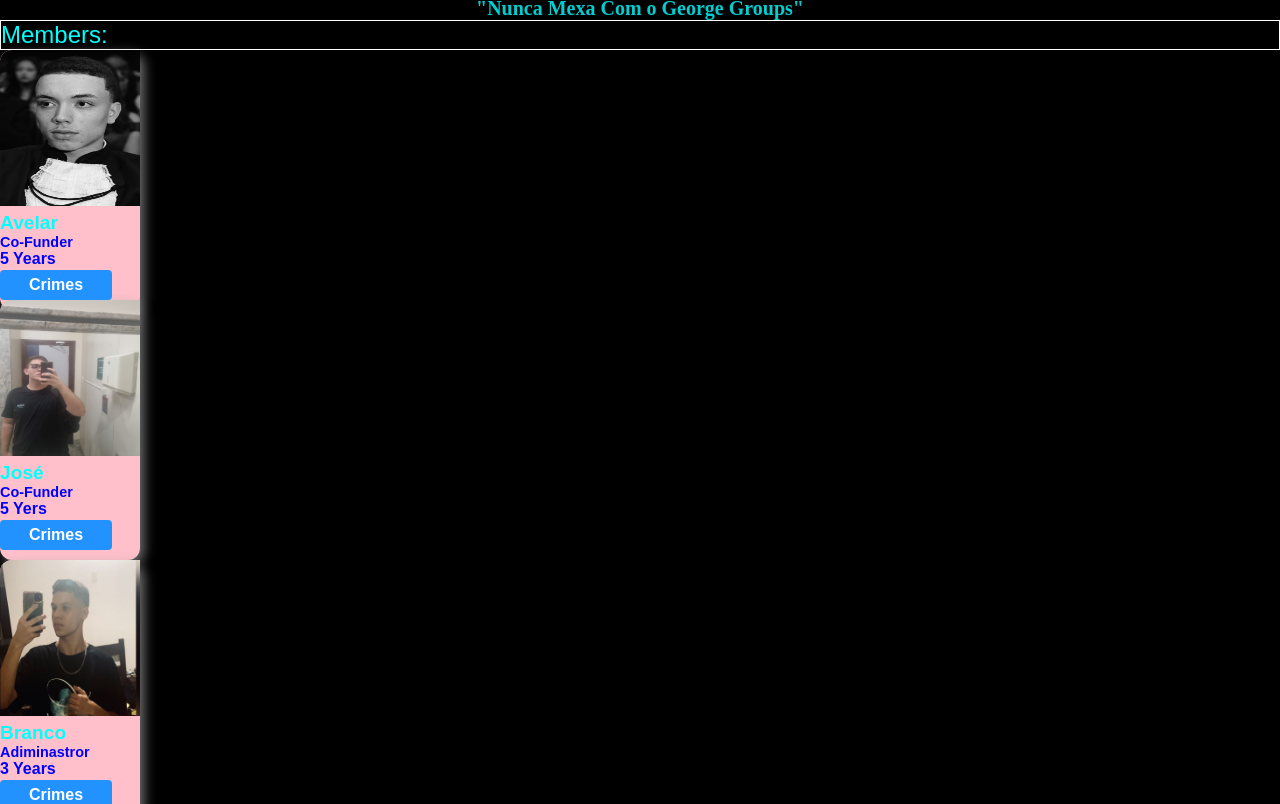
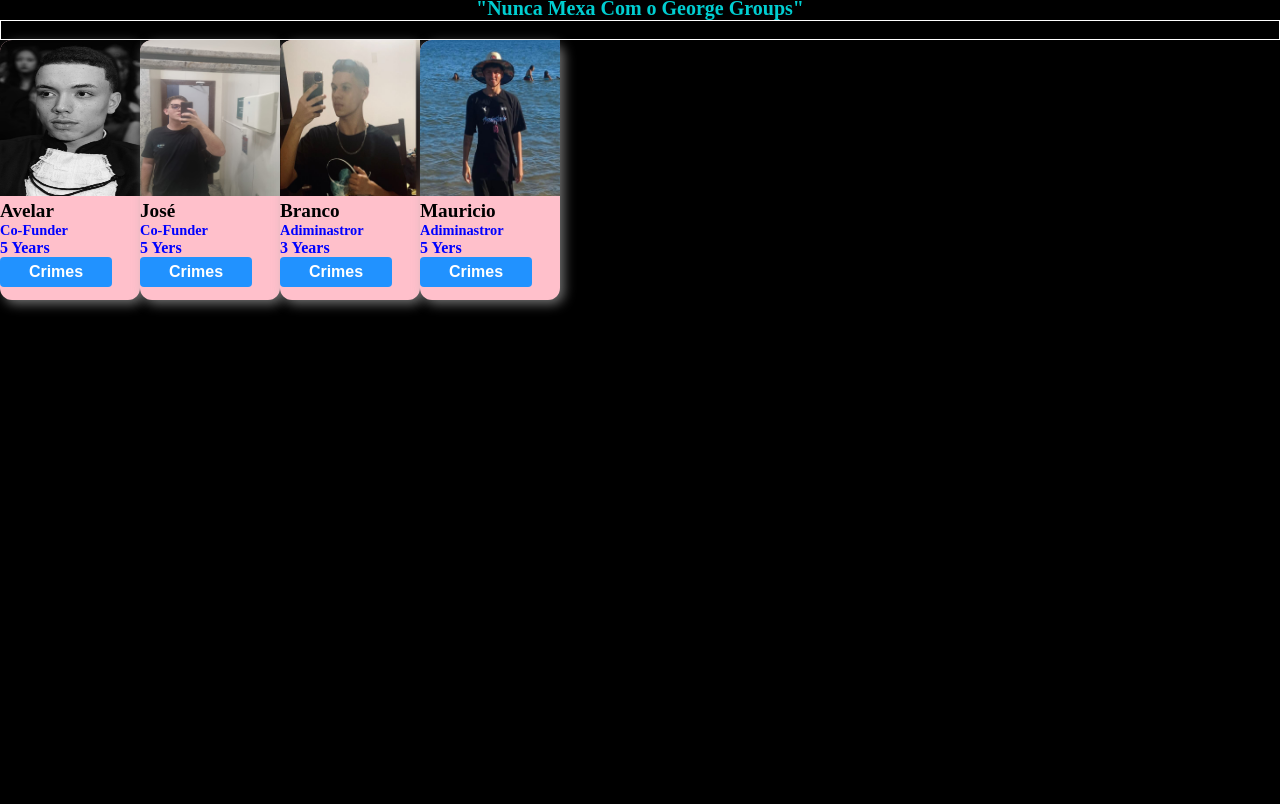
Before and after one commit to avelar1x/GeorgeGroups, a plain HTML site: page index.html in a window 1280 px wide. Shown: the part 108-912 px from the top of the page. After the commit the page ends 800 px from the top, so only its background shows below. Drawn offline with Linux system fonts and the light colour scheme.

Commit message:
update code

```diff
--- a/index.html
+++ b/index.html
@@ -17,11 +17,11 @@
     <h1 class="name3"> "Nunca Mexa Com o George Groups"</h1>
 
     <div class="tittle"> Members: </div>
-     <div>
+     <div class="itens">
 
         <div class="card">
             <img src="avalarr.jpg" >
-            <div>
+
         <h1> Avelar </h1>
         <h2> Co-Funder </h2>
         <h3> 5 Years </h3>
@@ -29,27 +29,27 @@
      </div>
         <div class="card2">
             <img src="jose.jpg">
-            <div>
+
                 <h1> José </h1>
                 <h2> Co-Funder </h2>
                 <h3> 5 Yers </h3>
                 <button> Crimes </button>
             </div>
 
-        </div>
-    <div>
+
+
         <div class="card3">
             <img src="file.png" >
-        <div>
+
             <h1> Branco </h1>
             <h2> Adiminastror </h2>
             <h3> 3 Years </h3>
             <button> Crimes </button>
     </div>
-    <div>
+
         <div class="card4">
         <img src="mauricio.jpg">
-    <div>
+
         <h1> Mauricio </h1>
         <h2> Adiminastror </h2>
         <h3> 5 Yers </h3>
--- a/style.css
+++ b/style.css
@@ -30,13 +30,10 @@ body{
     font-size: 20px;
     font-family: italic;
 }
-div{
-    justify-content:;
-    align-items:baseline;
-    display:block;
-    color:aqua;
-    font-size: x-large;
-    font-family: Arial, Helvetica, sans-serif;
+.itens{
+    display:flex;
+    flex-wrap: wrap;
+
 }
 .card{
     background-color: pink;
```
